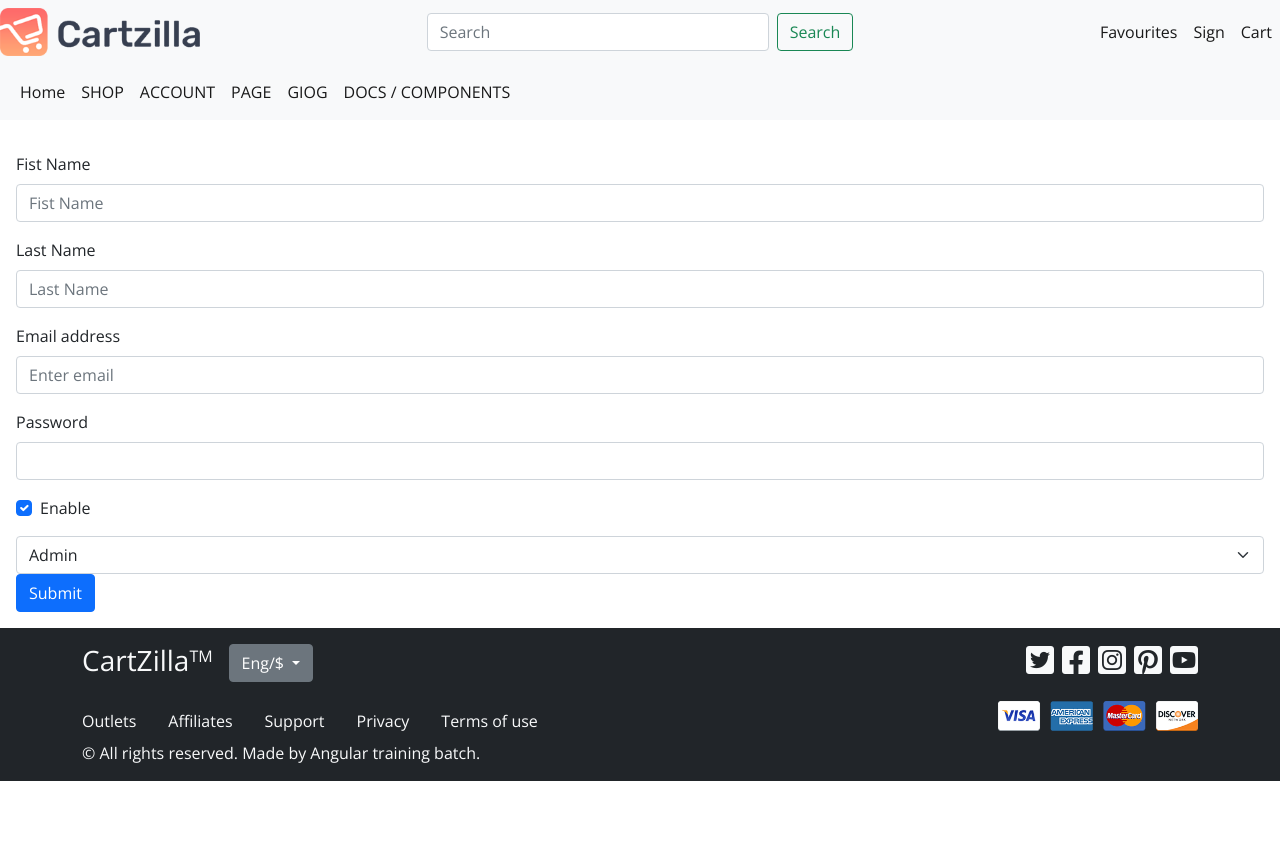
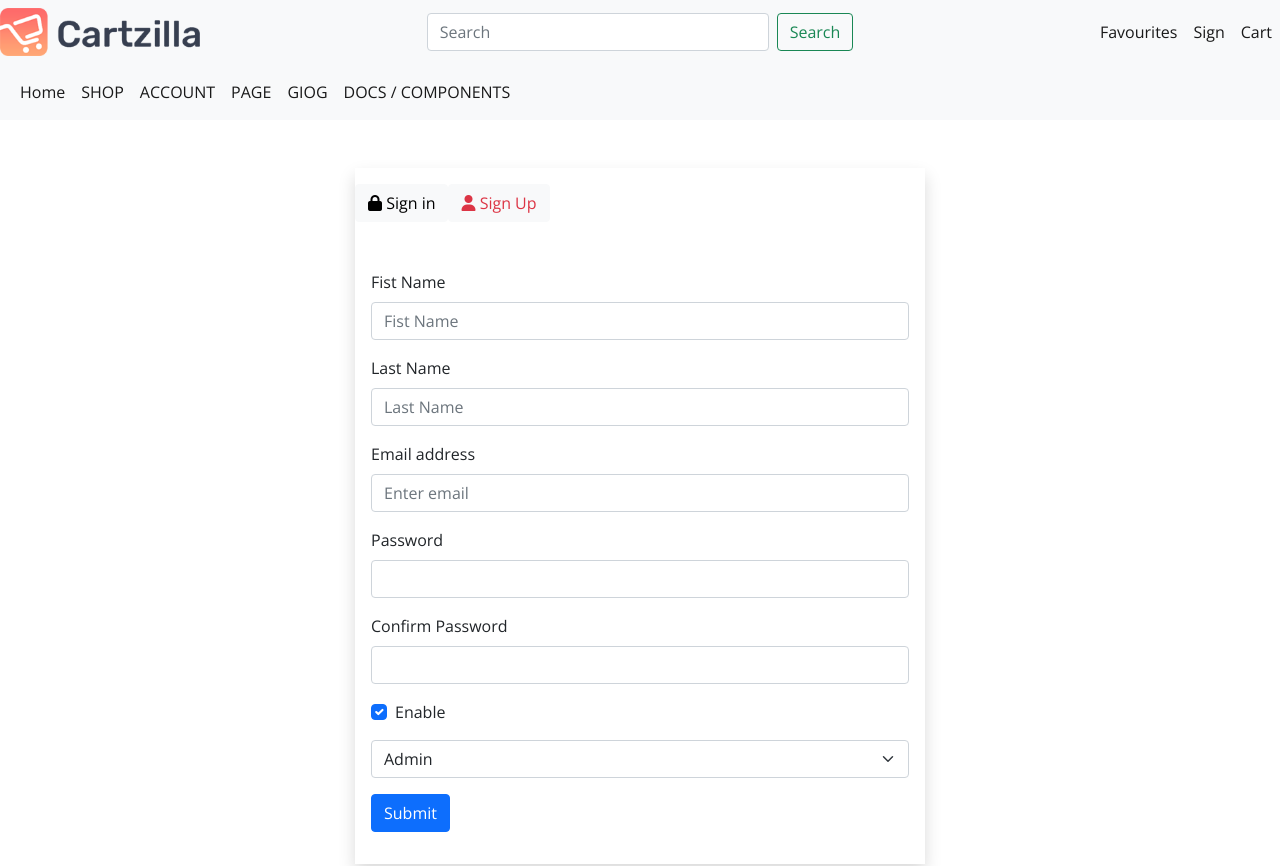
Before and after one commit to kgovardhan409/ecommerce-example, an Angular app: page /sign-up in a window 1280 px wide. Shown: the top 866 px of the page. Before the commit the page ends 800 px from the top, so only its background shows below. Built offline with nearby package versions, Linux system fonts and the light colour scheme.

Commit message:
sign up component styles added

```diff
--- a/src/app/services/sign-in.service.ts
+++ b/src/app/services/sign-in.service.ts
@@ -17,7 +17,7 @@ export class SignInService {
     return this.http.post(this.baseUrl+"verifyLogin", data);
   }
 
-  singUp(data: any){
+  signUp(data: any): Observable<any>{
     return this.http.post(this.baseUrl+"register", data);
   }
 
--- a/src/app/sign-up/sign-up.component.html
+++ b/src/app/sign-up/sign-up.component.html
@@ -1,10 +1,25 @@
+<div class="container my-5">
+  <div class="row justify-content-center">
+    <div class="col-lg-6 shadow p-0">
+      <div class="header-login d-flex py-3 px-0 mx-0">
+        <div>
+          <button class="btn btn-light" routerLink="/sign-in"><i class="fa-solid fa-lock"></i>
+            Sign in</button>
+        </div>
+        <div>
+          <button class="btn btn-light text-danger" routerLink="/sign-up">
+            <i class="fa-solid fa-user"></i> Sign Up
+          </button>
+        </div>
+      </div>
       <form class="p-3" [formGroup]="signupform" (submit)="onSubmit()">
         <div class="form-group my-3">
           <label for="exampleInputEmail1" class="form-label">Fist Name</label>
           <input type="Fist Name" class="form-control" id="exampleInputFist Name" aria-describedby="Fist NameHelp"
             placeholder="Fist Name" formControlName="FistName"
             [ngClass]="isSubmitted && f['FistName'].errors ? 'invalid': '' ">
-    <div id="Fist NameHelp" class="form-text text-danger" *ngIf="isSubmitted && f['FistName'].errors"> Please enter
+          <div id="Fist NameHelp" class="form-text text-danger" *ngIf="isSubmitted && f['FistName'].errors"> Please
+            enter
             first name</div>
         </div>
 
@@ -22,33 +37,40 @@
           <input type="email" class="form-control" id="exampleInputEmail1" aria-describedby="emailHelp"
             placeholder="Enter email" formControlName="emailID"
             [ngClass]="isSubmitted && f['emailID'].errors ? 'invalid': '' ">
-    <div class="form-text text-danger" *ngIf="isSubmitted && f['emailID'].errors"> Please enter eamil address </div>
+          <div class="form-text text-danger" *ngIf="isSubmitted && f['emailID'].errors"> Please enter eamil address
+          </div>
         </div>
 
         <div class="form-group my-3">
           <label for="exampleInputPassword1" class="form-label">Password</label>
-    <input type="password" class="form-control" id="exampleInputPassword1"
-    formControlName="password"
+          <input type="password" class="form-control" id="exampleInputPassword1" formControlName="password"
             [ngClass]="isSubmitted && f['password'].errors ? 'invalid': '' ">
           <div class="form-text text-danger" *ngIf="isSubmitted && f['password'].errors"> Please enter password </div>
         </div>
 
+        <div class="form-group my-3">
+          <label for="exampleInputPassword1" class="form-label">Confirm Password</label>
+          <input type="password" class="form-control" id="exampleInputPassword1" formControlName="confirmPassword"
+            [ngClass]="isSubmitted && f['confirmPassword'].errors ? 'invalid': '' ">
+          <div class="form-text text-danger" *ngIf="isSubmitted && f['confirmPassword'].errors"> Please enter confirm password </div>
+        </div>
+
         <div class="form-group form-check my-3">
-    <input type="checkbox" class="form-check-input" id="exampleCheck1"
-    checked
-    >
+          <input type="checkbox" class="form-check-input" id="exampleCheck1" checked>
           <label class="form-check-label" for="exampleCheck1">Enable</label>
         </div>
 
-  <select class="form-select" aria-label="Default select example"
-  formControlName="role"
-  >
+        <select class="form-select" aria-label="Default select example" formControlName="role">
           <option selected="true" value="Admin">Admin</option>
           <option value="User">User</option>
 
         </select>
 
-  <button type="submit" class="btn btn-primary"  >Submit</button>
+        <button type="submit" class="btn btn-primary my-3">Submit</button>
         <!-- [disabled]="!signupform.valid"  **** if you want to disable button when invlaid you can add this
   attribute -->
       </form>
+
+    </div>
+  </div>
+</div>
--- a/src/app/sign-up/sign-up.component.ts
+++ b/src/app/sign-up/sign-up.component.ts
@@ -14,9 +14,10 @@ export class SignUpComponent  implements OnInit{
   signupform : FormGroup = this.fb.group(
    {
     FistName: ['', Validators.required],
-    LastName: ['', Validators.required],
-    emailID: ['', Validators.required],
+    LastName: ['', [Validators.required]],
+    emailID: ['', [Validators.required, Validators.email]],
     password: ['', Validators.required],
+    confirmPassword: ['', Validators.required],
     role: ['Admin'],
     enable: [true]
     // enable: [false, Validators.required], this is optional so not required validation
@@ -26,7 +27,7 @@ export class SignUpComponent  implements OnInit{
 
   isSubmitted = false;
 
-  constructor(private fb: FormBuilder, private signservice: SignInService){
+  constructor(private fb: FormBuilder, private signInService: SignInService){
 
   }
 
@@ -42,7 +43,15 @@ export class SignUpComponent  implements OnInit{
  onSubmit(){
     this.isSubmitted = true;
     if(this.signupform?.valid){
-      alert("form is submitted");
+      this.signInService.signUp(this.signupform.value).subscribe(
+        response => {
+          console.log(response);
+        },
+        error => {
+          console.log(error);
+          alert(error.message);
+        }
+      );
       console.log(this.signupform.value)
     } else {
       alert("not submitted");
```
Also changed, not shown: src/app/services/auth.guard.ts (added, +15 -0 lines), ecommerce-example/README.md (added), 1 other file (tests, documents, lock files or other folders). Lines whose indentation alone changed are shown as unchanged.
